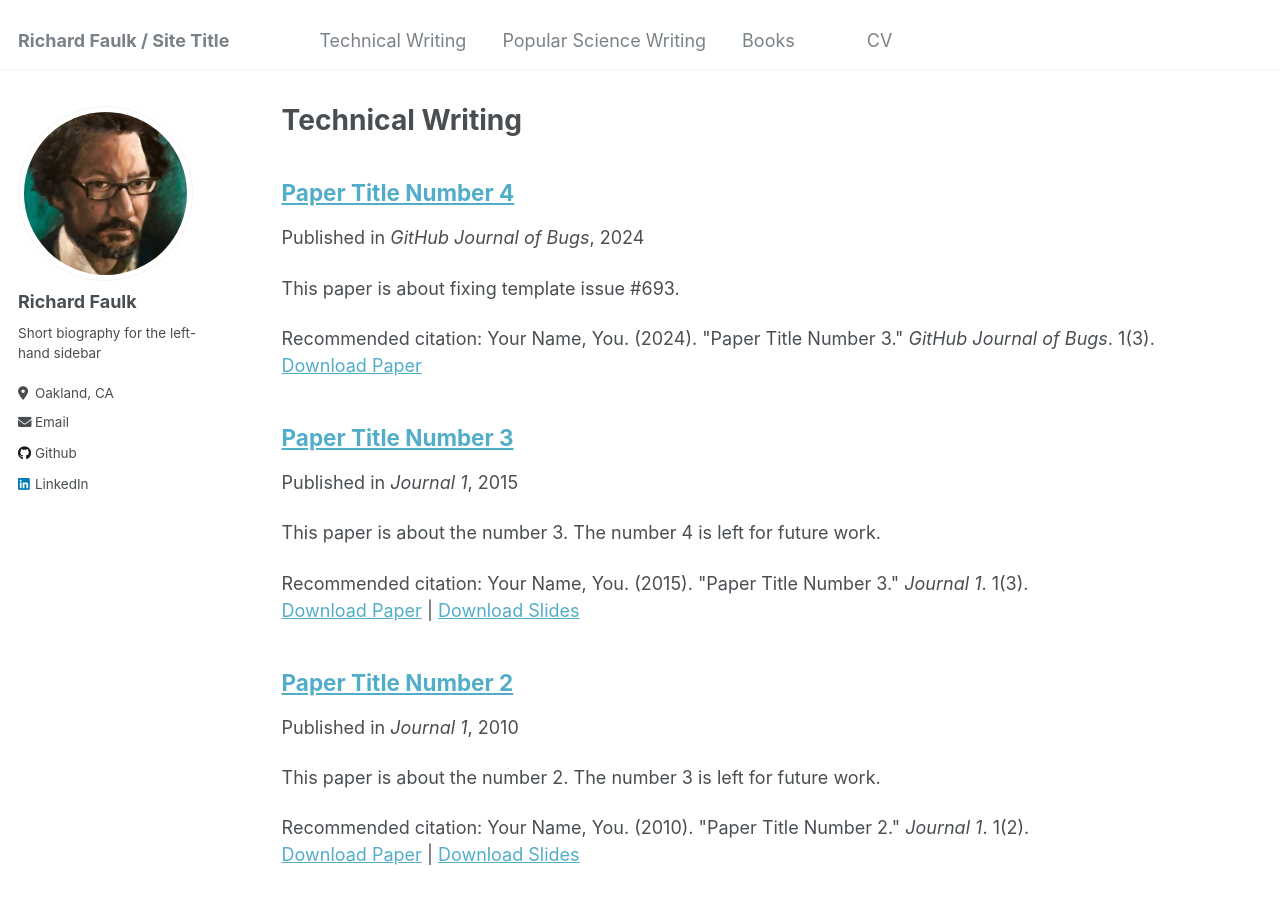
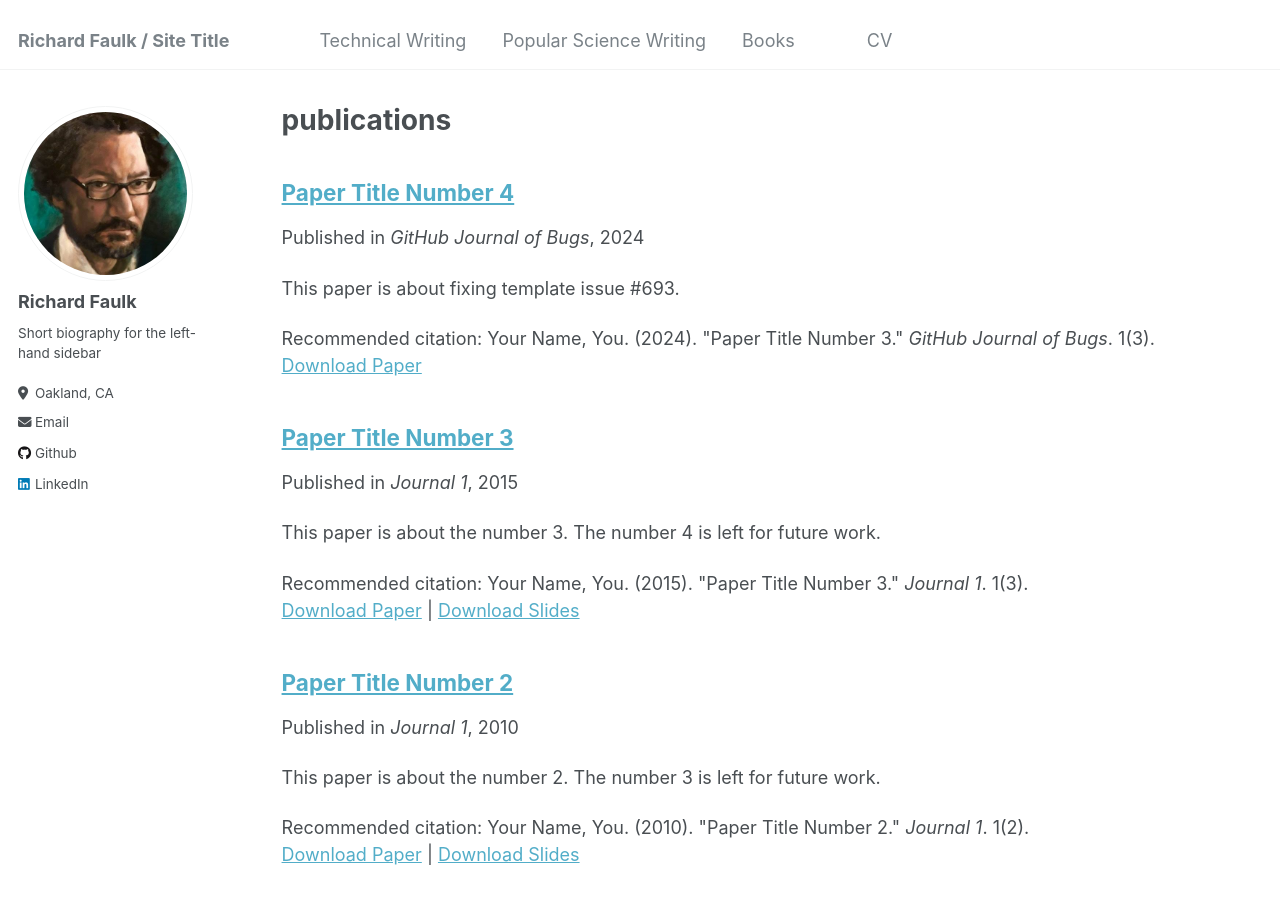
Before and after one commit to RichardKF/richardkf.github.io, a Jekyll site: the page built from _pages/publications.md, in a window 1280 px wide and 900 px high. Built offline with Jekyll 4.4.1, drawn with Linux system fonts in a browser that asks for light colours.

Commit message:
Update publications.md

```diff
--- a/_pages/publications.md
+++ b/_pages/publications.md
@@ -1,6 +1,6 @@
 ---
 layout: archive
-title: "Technical Writing"
+title: "publications"
 permalink: /publications/
 author_profile: true
 ---
```
